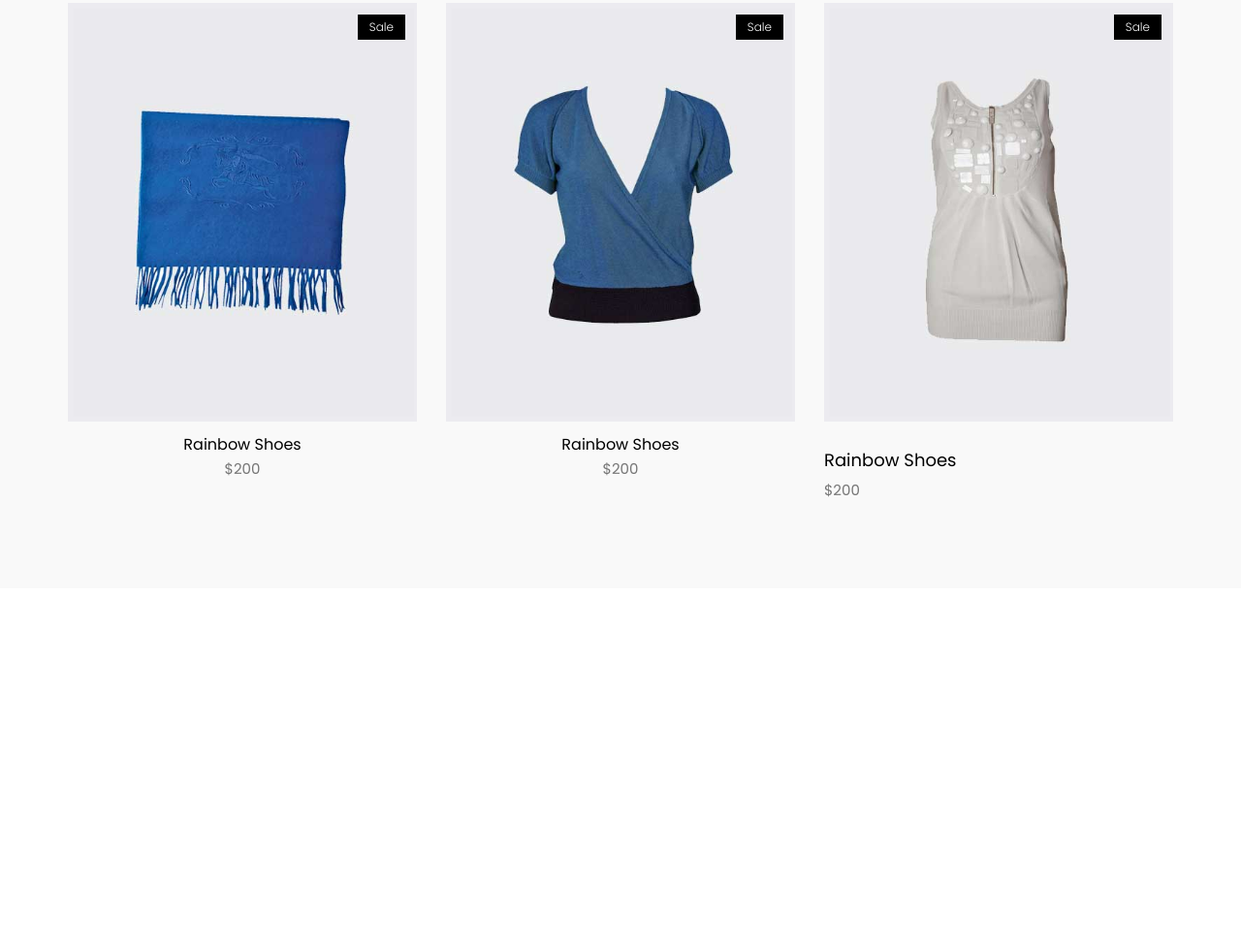
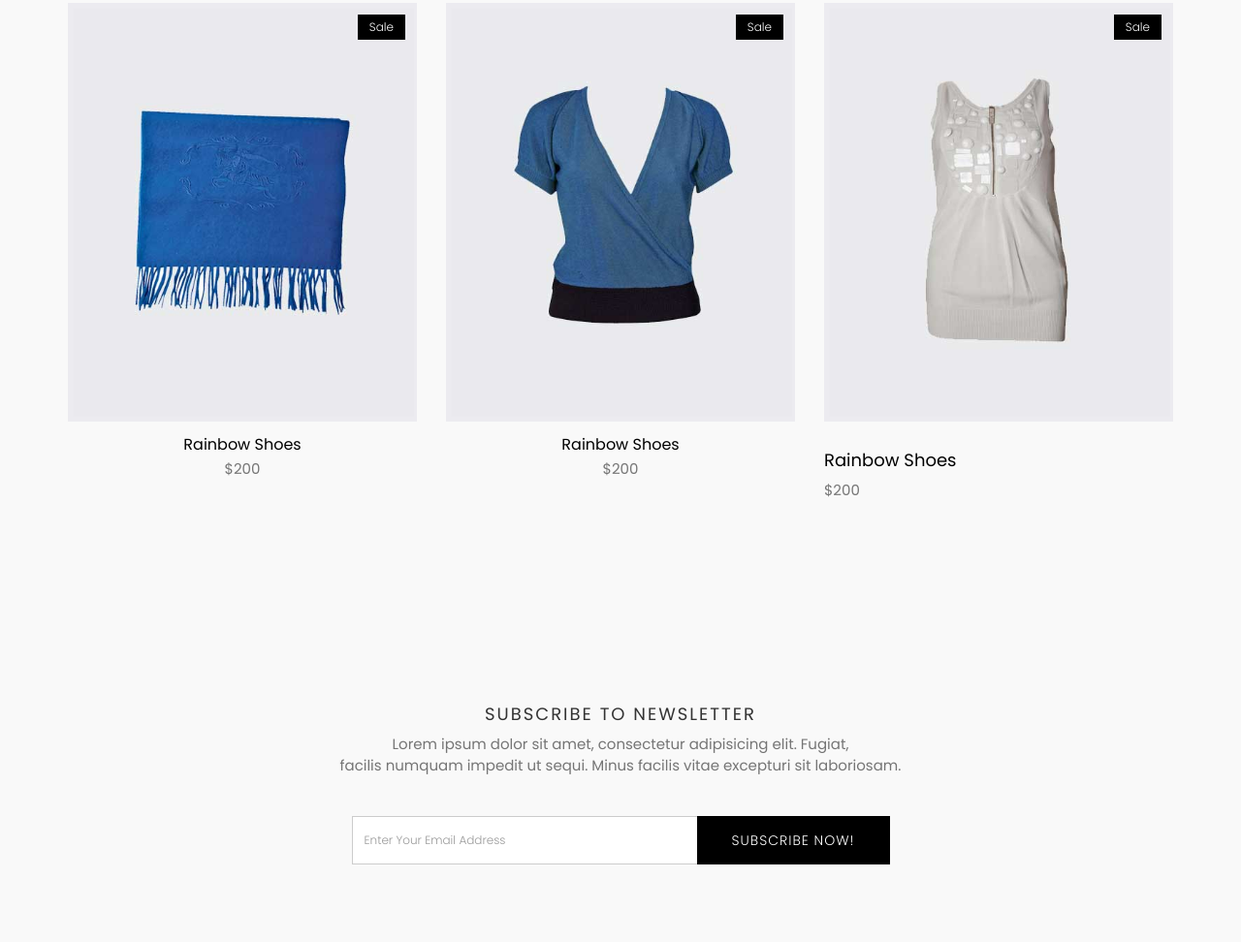
Before and after one commit to pro-masud/aviato-template-clone, a plain HTML site: page index.html in a window 1280 px wide. Shown: the part 3069-4041 px from the top of the page at 97% size. Before the commit the page ends 3676 px from the top, so only its background shows below. Drawn offline with Linux system fonts and the light colour scheme; some packages are replaced by stand-ins of ours; files whose address does not match are found by name.

Commit message:
call to action complete

```diff
--- a/css/style.css
+++ b/css/style.css
@@ -1053,3 +1053,7 @@ input[type=email]:focus, input[type=password]:focus, input[type=text]:focus, inp
 .product-item .product-content h4 a {
   color: #000;
 }
+
+
+
+/*  */
--- a/index.html
+++ b/index.html
@@ -533,6 +533,33 @@
 
 
 
+<!-- Call To Active Start -->
+
+<section class="call-to-action bg-gray section">
+	<div class="container">
+		<div class="row">
+			<div class="col-md-12 text-center">
+				<div class="title">
+					<h2>SUBSCRIBE TO NEWSLETTER</h2>
+					<p>Lorem ipsum dolor sit amet, consectetur adipisicing elit. Fugiat, <br> facilis numquam impedit ut sequi. Minus facilis vitae excepturi sit laboriosam.</p>
+				</div>
+			</div>
+			<div class="col-lg-6 col-md-offset-3">
+				<div class="input-group subscription-form">
+					<input type="text" class="form-control" placeholder="Enter Your Email Address">
+					<span class="input-group-btn">
+						<button class="btn btn-main" type="button">Subscribe Now!</button>
+					</span>
+				</div>
+			</div>
+		</div>
+	</div>
+</section>
+
+<!-- Call To Active End -->
+
+
+
 
 
 
```
